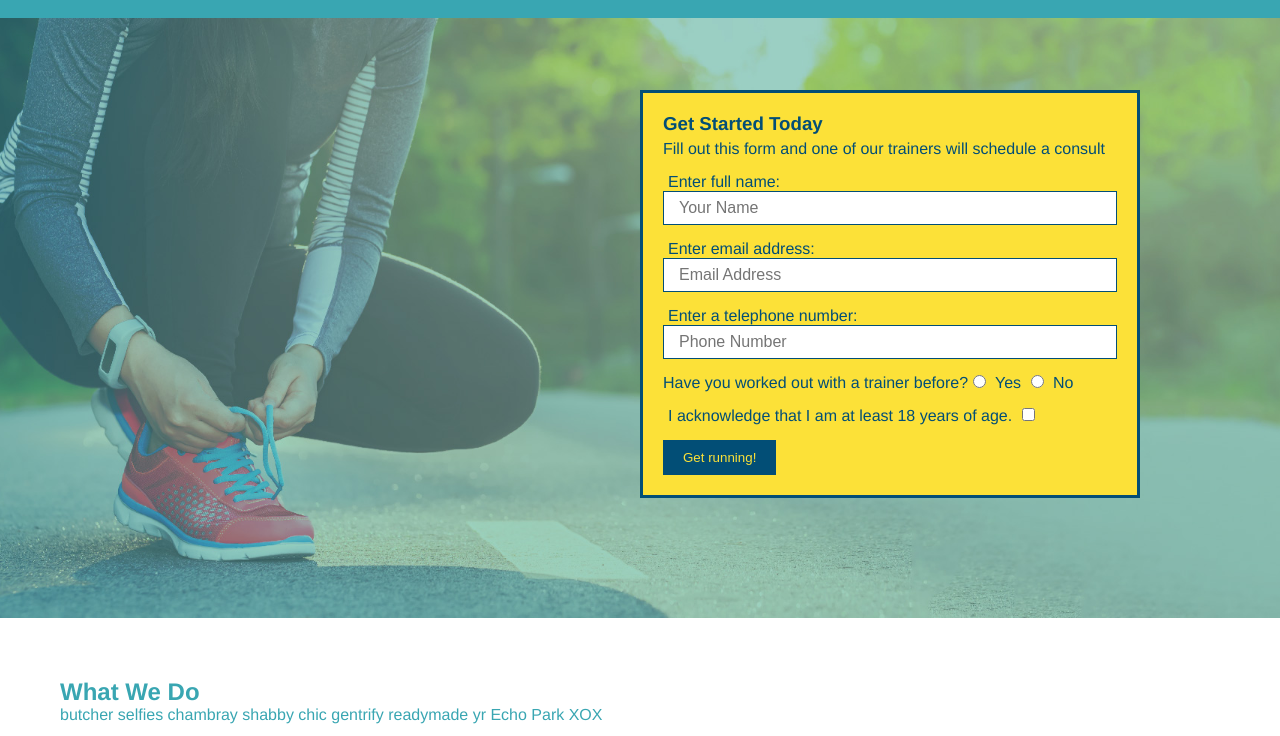
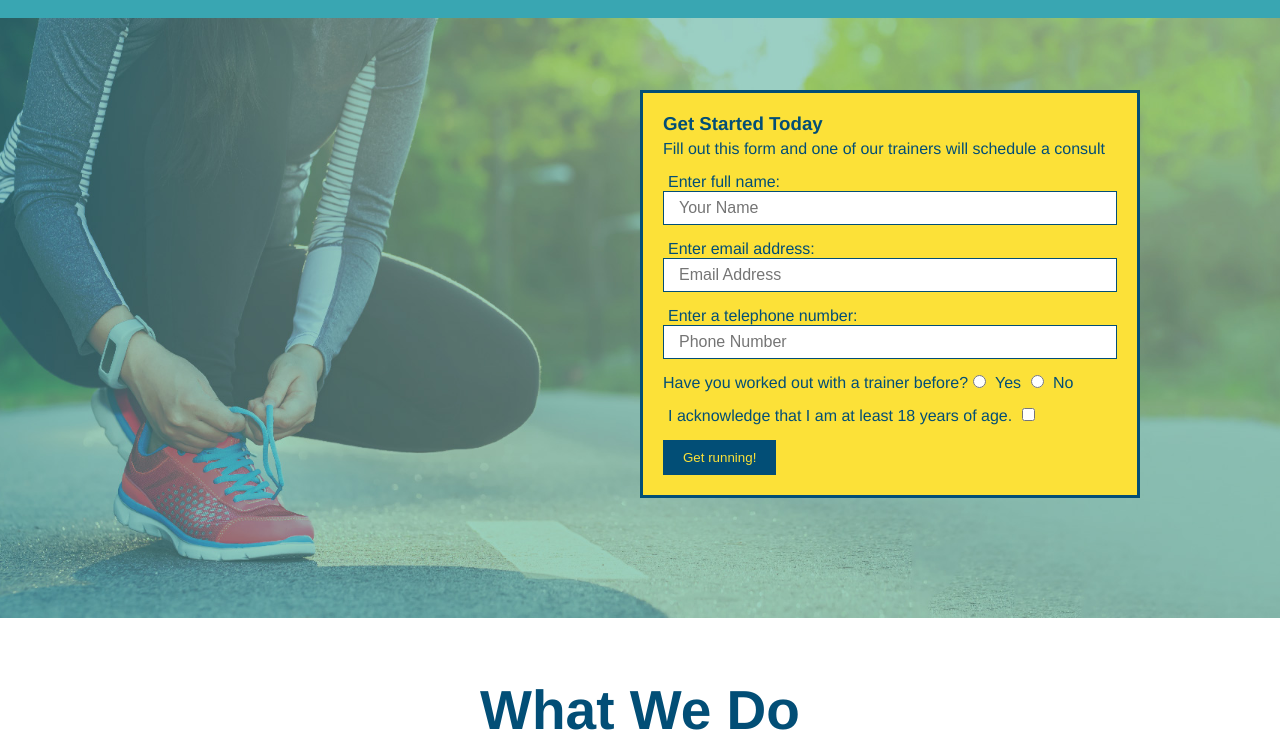
Before and after one commit to esherrow/run-buddy, a plain HTML site: page index.html in a window 1280 px wide. Shown: the part 64-800 px from the top of the page. Drawn offline with Linux system fonts and the light colour scheme.

Commit message:
style what we do section

```diff
--- a/assets/css/style.css
+++ b/assets/css/style.css
@@ -101,3 +101,22 @@ header h3{
     font-size: 16ox;
 }
 /* Hero Style End */
+.intro {
+    text-align: center;
+}
+.intro h2{
+    font-size: 55px;
+    color: #024e76;
+    margin-bottom:35px;
+    padding: 0 100px 20px 100px;
+    border-bottom: 3px solid;
+    border-color:#fce138;
+    display: inline-block;
+}
+.intro p{
+    line-height: 1.7;
+    color: #39a6b2;
+    width:80%;
+    font-size: 20px;
+    margin: 0 auto;
+}
--- a/index.html
+++ b/index.html
@@ -64,10 +64,10 @@
             </section>
             <!--End Hero-->
             <!--"what we do" section-->
-            <section id="what-we-do">
+            <section id="what-we-do" class="intro">
                 <h2>What We Do</h2>
                 <p>
-                    butcher selfies chambray shabby chic gentrify readymade yr Echo Park XOX
+                    butcher selfies chambray shabby chic gentrify readymade yr Echo Park XOX Tumblr normcore Banksy direct trade Blue Bottle chillwave you probably haven't heard of them single-origin coffee Vice fanny pack fixie Odd Future Austin fingerstache pickled twee synth Wes Anderson Thundercats viral bitters flannel meggings narwhal Marfa Schlitz sustainable Intelligentsia umami deep v craft
                 </p>
             </section>
             <!--"what you do"-->
```
